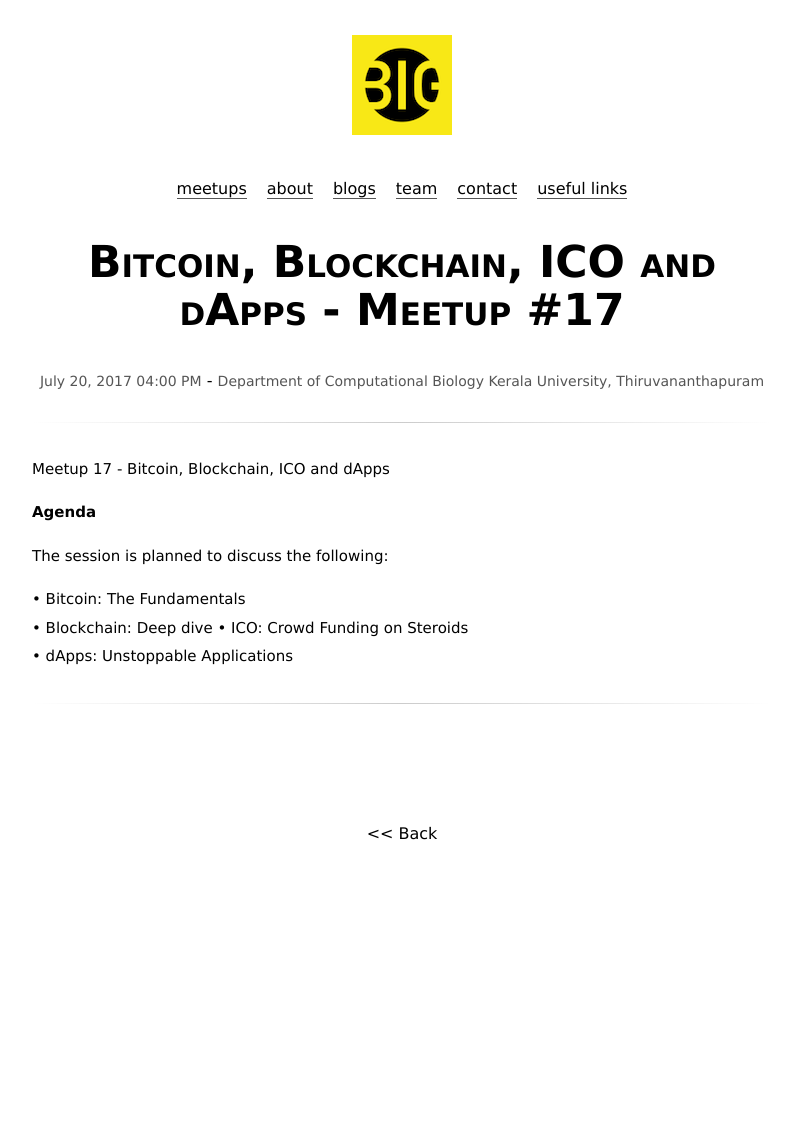
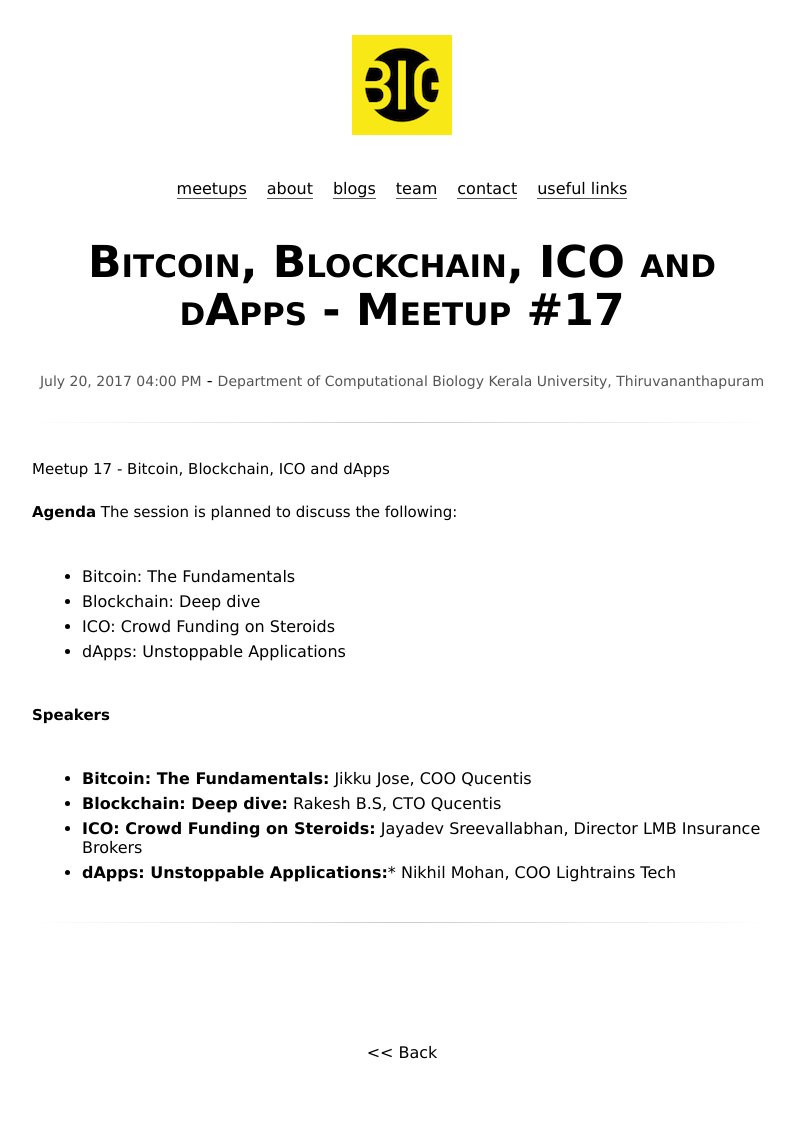
Before and after one commit to big-org/big-org.github.io, a Jekyll site: the page built from _posts/2017-07-11-meetup-17.markdown, in a window 1280 px wide. Shown: the whole page, without its empty margins (238-1032 px from the left). Built offline with Jekyll 4.4.1, drawn with Linux system fonts in a browser that asks for light colours; before the commit the page ends 907 px from its top, so only the background shows below that.

Commit message:
Added speakers list

```diff
--- a/_posts/2017-07-11-meetup-17.markdown
+++ b/_posts/2017-07-11-meetup-17.markdown
@@ -10,10 +10,16 @@
 ---
 
 **Agenda**
-
 The session is planned to discuss the following:
 
-• Bitcoin: The Fundamentals
-• Blockchain: Deep dive
-• ICO: Crowd Funding on Steroids
-• dApps: Unstoppable Applications
+- Bitcoin: The Fundamentals
+- Blockchain: Deep dive
+- ICO: Crowd Funding on Steroids
+- dApps: Unstoppable Applications
+
+**Speakers**
+
+- **Bitcoin: The Fundamentals:** Jikku Jose, COO Qucentis
+- **Blockchain: Deep dive:** Rakesh B.S, CTO Qucentis
+- **ICO: Crowd Funding on Steroids:** Jayadev Sreevallabhan, Director LMB Insurance Brokers
+- **dApps: Unstoppable Applications:*** Nikhil Mohan, COO Lightrains Tech
```
